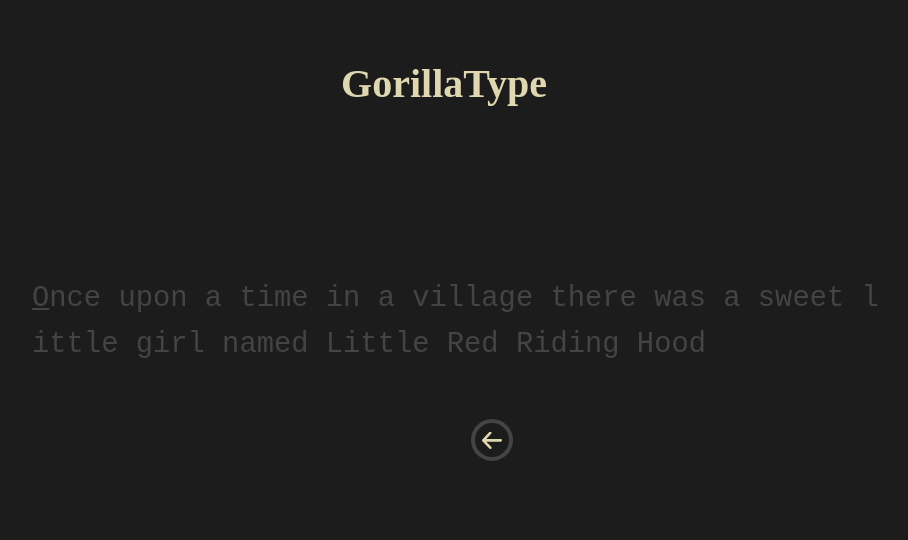
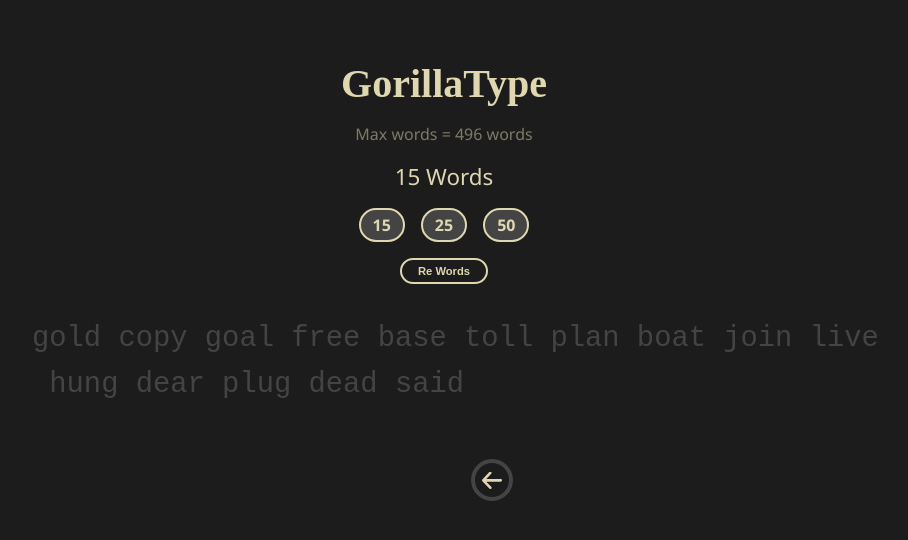
Before and after one commit to NobpasinTumdee/MonkeytypeClone, a React (Vite) app in the folder TypeType/: page / in a window 1280 px wide. Shown: the top 540 px of the page, without its empty margins (196-1104 px from the left). Built offline with nearby package versions, Linux system fonts and the light colour scheme.

Commit message:
now you can select 15,25,50 words for typing

```diff
--- a/TypeType/src/App.css
+++ b/TypeType/src/App.css
@@ -11,7 +11,7 @@
 }
 
 .header {
-    margin: 60px 0px;
+    margin: 60px 0px 0px;
     text-align: center;
     color: var(--sub);
     font-size: 2.5rem;
@@ -24,7 +24,7 @@
     width: 70%;
     height: 20%;
     position: absolute;
-    top: 40%;
+    top: 45%;
     left: 50%;
     transform: translate(-50%, -50%);
 }
@@ -83,3 +83,99 @@
     font-size: 60px;
     margin: 0 0 10px;
 }
+
+
+
+
+
+.getstart {
+  cursor: pointer;
+  text-align: center;
+  width: 100%;
+  position: fixed;
+  top: 50%;
+  left: 50%;
+  transform: translate(-50%, -50%);
+  padding: 4rem 10rem;
+  transition: 0.5s ease-in-out;
+  /* background-color: var(--sub); */
+}
+
+.getstart:hover {
+  text-shadow: 0 0 20px var(--sub);
+  font-size: 1.5em;
+}
+
+
+
+.UserSetting {
+  text-align: center;
+  color: var(--sub);
+  font-family: 'Segoe UI', sans-serif;
+}
+
+.radio-group {
+  display: flex;
+  justify-content: center;
+  gap: 1rem;
+  margin: 1rem 0;
+  font-size: 1rem;
+}
+
+.radio-option {
+  position: relative;
+  cursor: pointer;
+  padding: 0rem 0.5rem;
+  border-radius: 99px;
+  border: 2px solid var(--sub);
+  background-color: var(--nextword);
+  transition: all 0.3s ease;
+  font-weight: bold;
+}
+
+.radio-option:hover {
+  background-color: var(--sub);
+  border-color: var(--main-color);
+  color: var(--main-color);
+}
+
+.radio-option input[type="radio"] {
+  display: none;
+}
+
+.radio-option input[type="radio"]:checked + span {
+  color:var(--sub);
+}
+
+.radio-option span {
+  display: inline-block;
+  color: var(--sub);
+  padding: 4px;
+}
+
+/* Checked effect */
+.radio-option input[type="radio"]:checked + span {
+  background-color: var(--main-color);
+  padding: 0.3rem 1rem;
+  border-radius: 99px;
+}
+
+/* Button */
+.modern-button {
+  background-color: var(--main-color);
+  border: none;
+  color: var(--sub);
+  padding: 0.3rem 1rem;
+  font-size: 0.7rem;
+  font-weight: 700;
+  border-radius: 9999px;
+  cursor: pointer;
+  transition: all 0.3s ease;
+  border: 2px solid var(--sub);
+}
+
+.modern-button:hover {
+  background-color: var(--sub);
+  transform: scale(1.05);
+  color: var(--main-color);
+}
--- a/TypeType/src/App.jsx
+++ b/TypeType/src/App.jsx
@@ -2,16 +2,49 @@
 import { message } from 'antd';
 import './App.css';
 import ButtonClear from './button/ButtonClear';
+import { words } from "./Words";
 
-const sampleText = "Once upon a time in a village there was a sweet little girl named Little Red Riding Hood";
 
 export default function MonkeyTypeClone() {
   //set up data
-  const [text] = useState(sampleText);
   const typingRef = useRef(null);
+  const [text, setrandomWordsText] = useState("");
+
+  // random words
+  const [count, setCount] = useState(15);
+
+  const getRandomWords = (n) => {
+    const shuffled = [...words].sort(() => 0.5 - Math.random());
+    return shuffled.slice(0, Math.min(n, words.length));
+  };
+
+  const handleGenerate = (Num = count) => {
+    let sum = "";
+    const result = getRandomWords(Number(Num));
+    for (let index = 0; index < result.length; index++) {
+      const W = result[index];
+      sum += W + " ";
+    }
+    setrandomWordsText(sum.trim()) // .trim() ลบช่องว่างท้ายสุด
+  };
+
+  //========อีกวิธีที่ง่ายกว่าแต่ไม่ทำเพราะถ้ากลับมาอ่านเดะงง===========
+  // const sumWord = () => {
+  //   const sentence = randomWords.join(" ");
+  //   setRandomWordsText(sentence);
+  // };
+  //=======================================================
+
+
+  // select amount word
+  const ChangeNword = (Num) => {
+    setCount(Num);
+    handleGenerate(Num);
+  }
 
   useEffect(() => {
     typingRef.current?.focus();
+    handleGenerate();
   }, []);
 
 
@@ -22,7 +55,6 @@
 
   //clear input
   const [DisplayScore, setDisplayScore] = useState(false);
-
   const clear = () => {
     setUserInput("");
     setStartTime(null);
@@ -41,7 +73,7 @@
   };
 
 
-
+  // fuc การพิมพ์ words
   const handleKeyDown = (e) => {
     if (!startTime) setStartTime(Date.now());
 
@@ -61,6 +93,8 @@
     }
   };
 
+
+  // คำนวน wpm ac
   const getWPM = () => {
     if (!startTime || !endTime) return 0;
     const timeInMinutes = (endTime - startTime) / 1000 / 60;
@@ -82,6 +116,35 @@
     <>
       {contextHolder}
       <h1 className="header">GorillaType</h1>
+      {!DisplayScore &&
+        <div className="UserSetting">
+          <p style={{ fontSize: "1rem", opacity: "0.5" }}>
+            Max words = {words.length} words
+          </p>
+          <p style={{ fontSize: "1.4rem", margin: "10px" }}>{count} Words</p>
+
+          <div className="radio-group">
+            <label className="radio-option">
+              <input type="radio" name="wordCount" onChange={() => ChangeNword(15)} />
+              <span>15</span>
+            </label>
+
+            <label className="radio-option">
+              <input type="radio" name="wordCount" onChange={() => ChangeNword(25)} />
+              <span>25</span>
+            </label>
+
+            <label className="radio-option">
+              <input type="radio" name="wordCount" onChange={() => ChangeNword(50)} />
+              <span>50</span>
+            </label>
+          </div>
+
+          <div>
+            <button className="modern-button" onClick={handleGenerate}>Re Words</button>
+          </div>
+        </div>
+      }
       <div className="mainpage">
         {!DisplayScore ? (
           <>
@@ -105,6 +168,11 @@
                 );
               })}
             </div>
+            {text.length ? (
+              <div></div>
+            ) : (
+              <div className="getstart" onClick={handleGenerate()}>Click here to start</div>
+            )}
             <div onClick={clear} className="reset"><ButtonClear /></div>
           </>
         ) : (
--- /dev/null
+++ b/TypeType/src/Words.tsx
@@ -0,0 +1,61 @@
+// export const words = [
+//   "apple", "banana", "cherry", "dragonfruit", "elephant", "freedom", "galaxy", "harmony", "island",
+//   "jungle", "kingdom", "lemon", "mystery", "nebula", "ocean", "pyramid", "quartz", "rainbow", "sunset",
+//   "treasure", "universe", "victory", "wonder", "xenon", "yesterday", "zebra",
+//   "adventure", "balance", "clarity", "destiny", "energy", "fortune", "glory", "hope", "inspire", "journey",
+//   "karma", "legacy", "miracle", "nature", "origin", "passion", "quest", "rhythm", "spirit", "truth",
+//   "uplift", "vision", "wisdom", "xylophone", "youth", "zen"
+// ];
+
+export const words = [
+  "able", "acid", "aged", "also", "area", "army", "away", "baby", "back", "ball",
+  "band", "bank", "base", "bath", "bear", "beat", "been", "bell", "belt", "best",
+  "bill", "bird", "blow", "blue", "boat", "body", "bomb", "bond", "bone", "book",
+  "boom", "boot", "born", "both", "bowl", "bulk", "burn", "bush", "busy", "call",
+  "calm", "came", "camp", "card", "care", "case", "cash", "cast", "cell", "chat",
+  "chip", "city", "club", "coal", "coat", "code", "cold", "come", "cook", "cool",
+  "cope", "copy", "core", "cost", "crew", "crop", "dark", "data", "dawn", "days",
+  "dead", "deal", "dean", "dear", "debt", "deep", "deny", "desk", "dial", "died",
+  "diet", "disc", "disk", "does", "done", "door", "dose", "down", "draw", "drop",
+  "drug", "drum", "dual", "duke", "dust", "duty", "each", "earn", "ease", "east",
+  "easy", "edge", "edit", "else", "even", "ever", "evil", "exit", "face", "fact",
+  "fail", "fair", "fall", "farm", "fast", "fate", "fear", "feed", "feel", "feet",
+  "fell", "felt", "file", "fill", "film", "find", "fine", "fire", "firm", "fish",
+  "five", "flat", "flow", "food", "foot", "form", "fort", "four", "free", "from",
+  "fuel", "full", "fund", "gain", "game", "gate", "gave", "gear", "gene", "gift",
+  "girl", "give", "glad", "goal", "goes", "gold", "golf", "gone", "good", "gray",
+  "grew", "grey", "grow", "gulf", "hair", "half", "hall", "hand", "hang", "hard",
+  "harm", "hate", "have", "head", "hear", "heat", "held", "help", "here", "hero",
+  "hide", "high", "hill", "hire", "hold", "hole", "holy", "home", "hope", "host",
+  "hour", "huge", "hung", "hunt", "hurt", "idea", "inch", "into", "iron", "item",
+  "jack", "jane", "jean", "john", "join", "jump", "jury", "just", "keen", "keep",
+  "kept", "kick", "kill", "kind", "king", "knee", "knew", "know", "lack", "lady",
+  "laid", "lake", "land", "lane", "last", "late", "lead", "left", "less", "life",
+  "lift", "like", "line", "link", "list", "live", "load", "loan", "lock", "logo",
+  "long", "look", "loop", "lord", "lose", "loss", "lost", "love", "luck", "made",
+  "mail", "main", "make", "male", "many", "mark", "mass", "meal", "mean", "meat",
+  "meet", "menu", "mere", "mild", "mile", "milk", "mill", "mind", "mine", "miss",
+  "mode", "moon", "more", "most", "move", "much", "must", "name", "navy", "near",
+  "neck", "need", "news", "next", "nice", "nick", "nine", "none", "nose", "note",
+  "okay", "once", "only", "open", "oral", "over", "pace", "pack", "page", "paid",
+  "pain", "pair", "palm", "park", "part", "pass", "past", "path", "peak", "pick",
+  "pile", "pink", "pipe", "plan", "play", "plot", "plug", "plus", "poll", "pool",
+  "poor", "port", "post", "pull", "pure", "push", "race", "rail", "rain", "rank",
+  "rate", "read", "real", "rear", "rely", "rent", "rest", "rice", "rich", "ride",
+  "ring", "rise", "risk", "road", "rock", "role", "roll", "roof", "room", "root",
+  "rope", "rose", "rule", "rush", "safe", "said", "sake", "sale", "salt", "same",
+  "sand", "save", "seat", "seed", "seek", "seem", "seen", "self", "sell", "send",
+  "sent", "sept", "ship", "shop", "shot", "show", "shut", "sick", "side", "sign",
+  "site", "size", "skin", "slip", "slow", "snow", "soft", "soil", "sold", "sole",
+  "some", "song", "soon", "sort", "soul", "spot", "star", "stay", "step", "stop",
+  "such", "suit", "sure", "take", "tale", "talk", "tall", "tank", "tape", "task",
+  "team", "tech", "tell", "tend", "term", "test", "text", "than", "that", "them",
+  "then", "they", "thin", "this", "thus", "time", "tiny", "told", "toll", "tone",
+  "took", "tool", "tour", "town", "tree", "trip", "true", "tube", "tune", "turn",
+  "twin", "type", "unit", "upon", "used", "user", "uses", "vary", "vast", "very",
+  "view", "vote", "wage", "wait", "wake", "walk", "wall", "want", "ward", "warm",
+  "warn", "wash", "wave", "ways", "weak", "wear", "week", "well", "went", "were",
+  "west", "what", "when", "whom", "wide", "wife", "wild", "will", "wind", "wine",
+  "wing", "wipe", "wire", "wise", "wish", "with", "wood", "word", "wore", "work",
+  "yard", "yeah", "year", "your", "zero", "zone"
+];
```
Also changed, not shown: TypeType/src/index.css (deleted).
